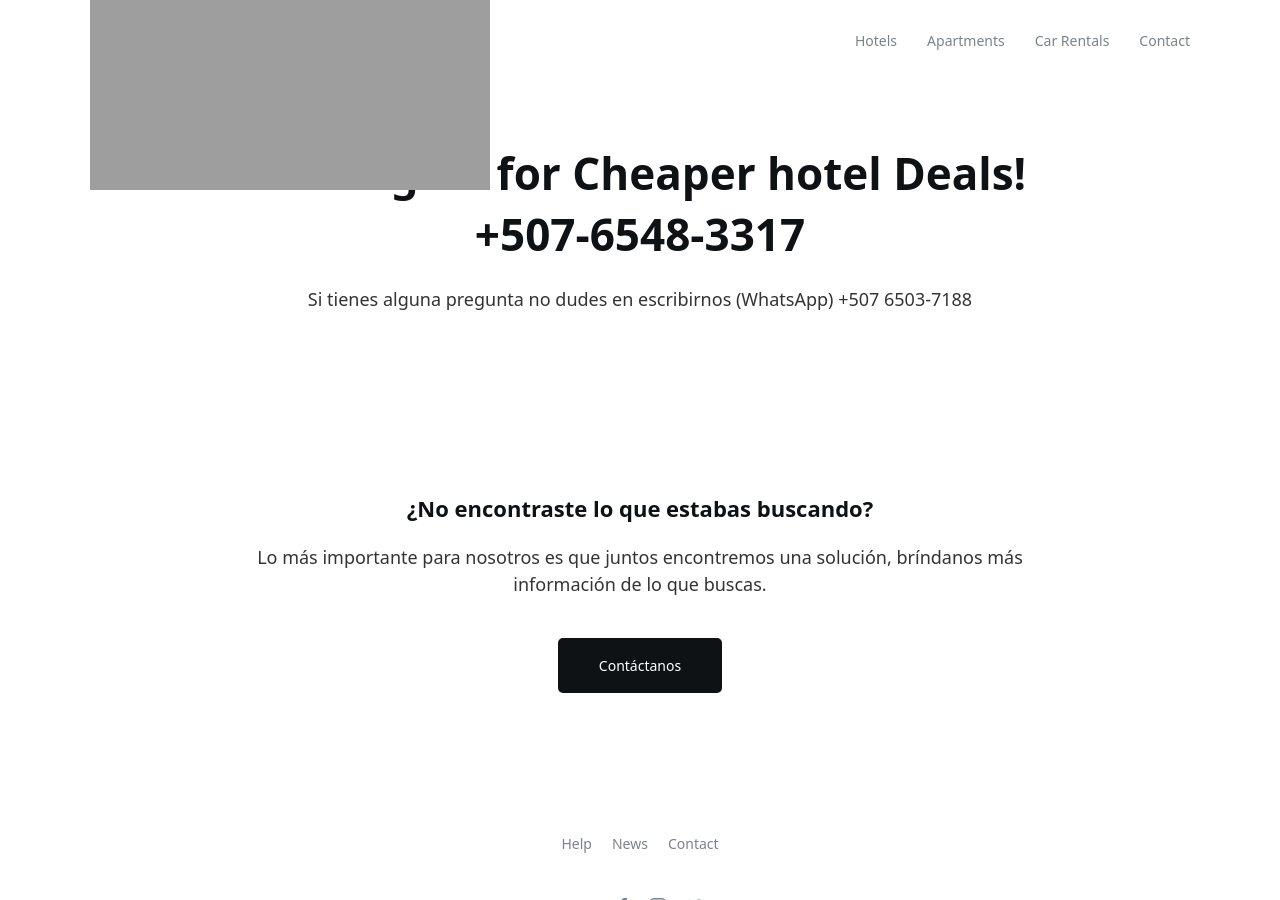
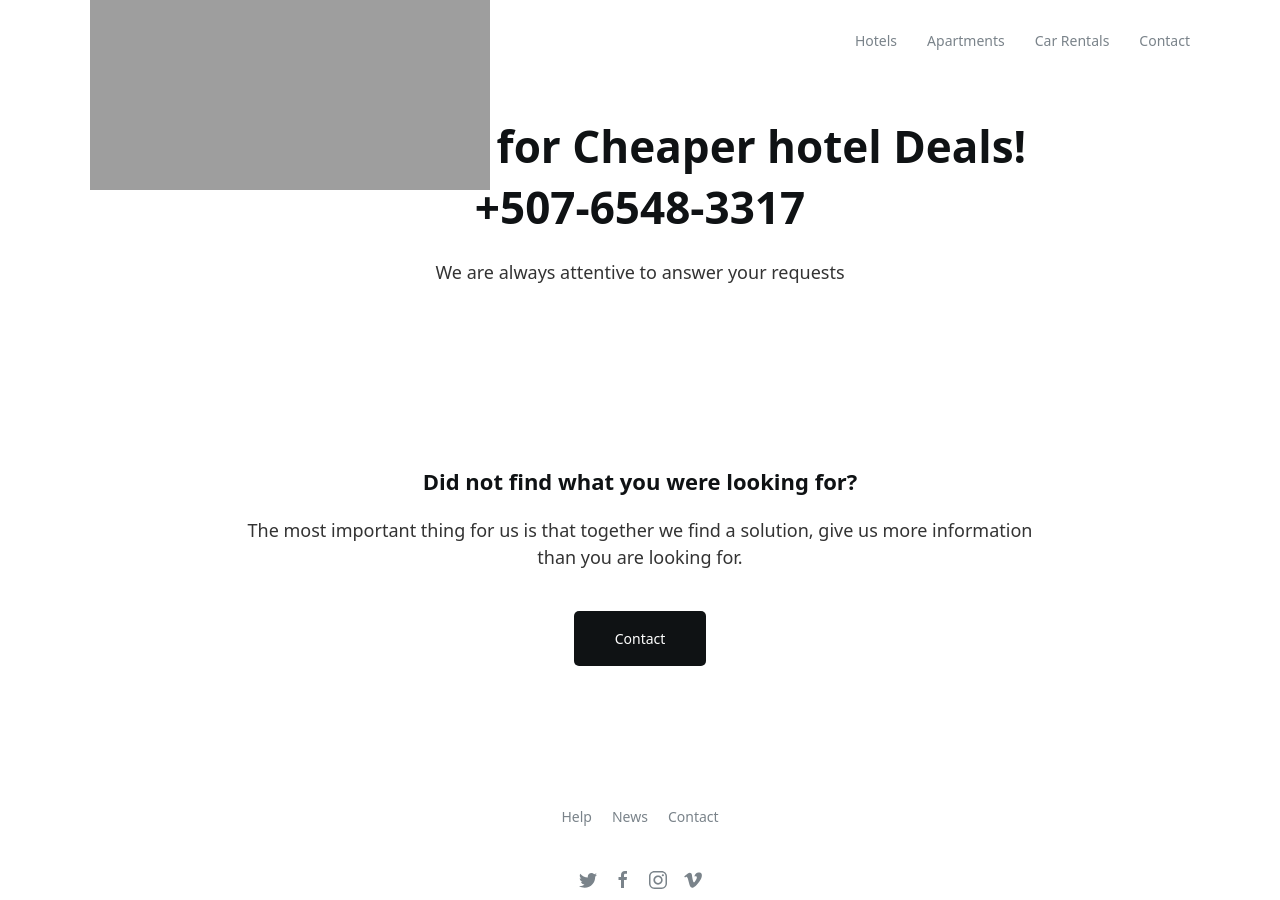
Before and after one commit to jelmii/jelmii.github.io, a Jekyll site: the page built from index.md, in a window 1280 px wide and 900 px high, scrolled down 1531 px. Built offline with Jekyll 4.4.1, drawn with Linux system fonts in a browser that asks for light colours; some of the changed text lies outside the part shown.

Commit message:
Update index.md

```diff
--- a/index.md
+++ b/index.md
@@ -7,17 +7,17 @@ hero:
     search: true
 categories:
     columns: 3
-    title: Otros Servicios
-    subtitle: Nos gusta la comodidad igual que a ti, por eso ofrecemos servicios complementarios los cuales te ayudaran a tener un viaje más placentero, tranquilo y seguro.
+    title: Other Services
+    subtitle: We offer complementary services which will help you to have a more pleasant, calm and safe trip.
 featured:
     title: Popular Places
     tag: featured
 section:
     title: Writing Us for Cheaper hotel Deals! +507-6548-3317
-    subtitle: Si tienes alguna pregunta no dudes en escribirnos (WhatsApp) +507 6503-7188
+    subtitle: We are always attentive to answer your requests
 cta:
-    title: ¿No encontraste lo que estabas buscando?
-    subtitle: Lo más importante para nosotros es que juntos encontremos una solución, bríndanos más información de lo que buscas.
-    button_text: Contáctanos
+    title: Did not find what you were looking for?
+    subtitle: The most important thing for us is that together we find a solution, give us more information than you are looking for.
+    button_text: Contact
     button_url: /contact/
 ---
```
